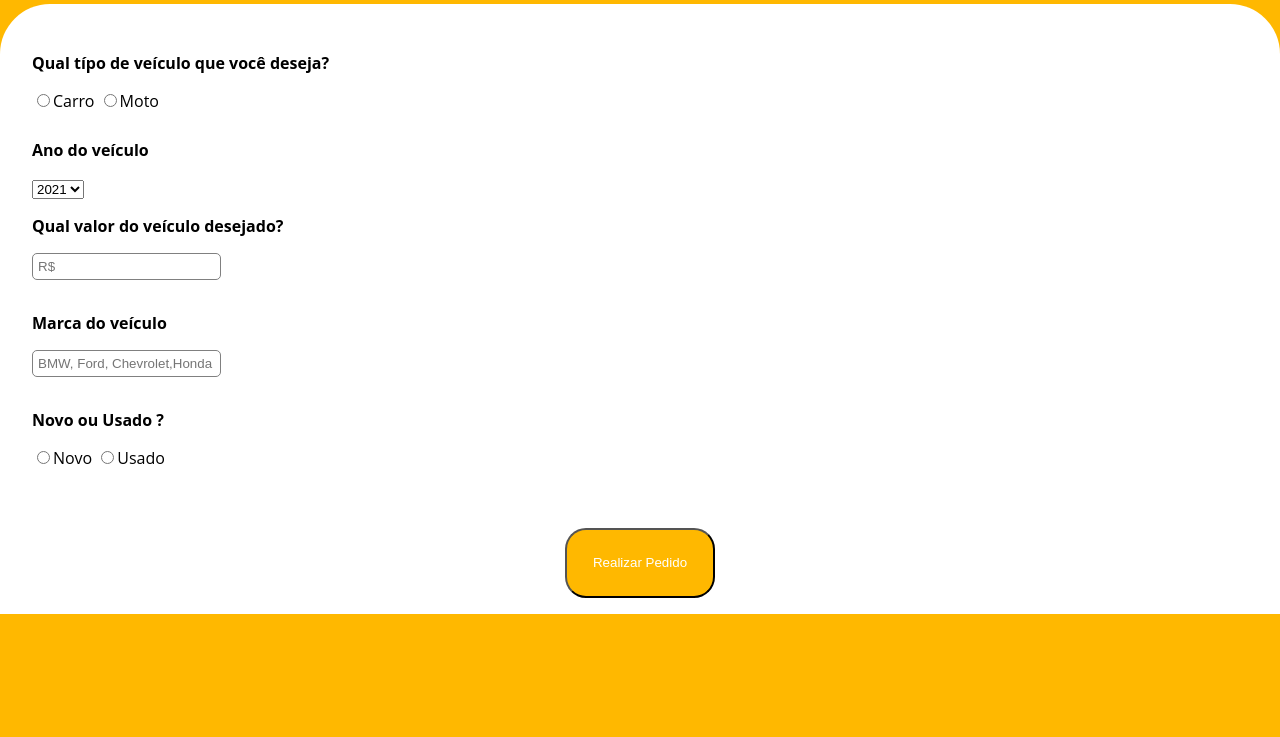
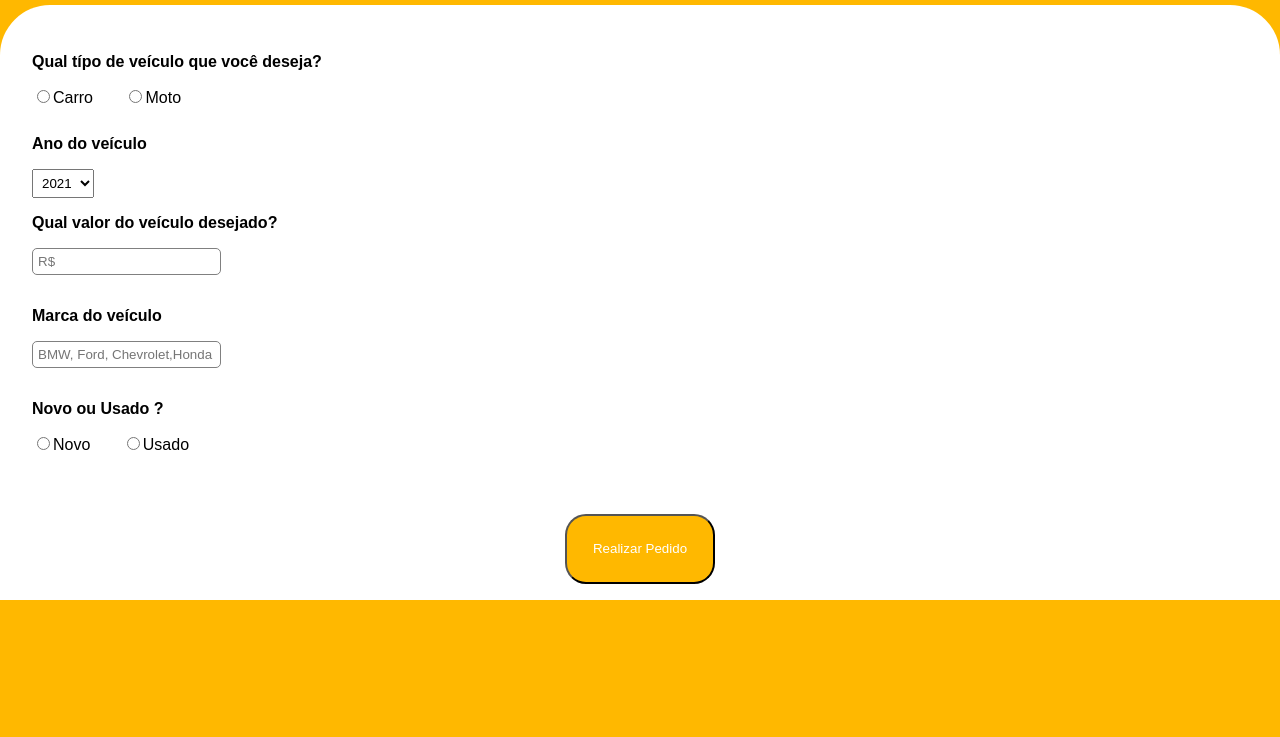
Before and after one commit to EvaldoGraciliano/Proway, a plain HTML site: page [SP05] Financiamento de Carros/Financiamento de carros.html in a window 1280 px wide. Shown: the part 63-800 px from the top of the page. Drawn offline with Linux system fonts and the light colour scheme.

Commit message:
Correção margens
correção de margens

```diff
--- a/[SP05] Financiamento de Carros/Financiamento de carros.html
+++ b/[SP05] Financiamento de Carros/Financiamento de carros.html
@@ -20,13 +20,13 @@
 				<article>
 					<p><b> Qual típo de veículo que você deseja?</b></p>
 					<input type="radio" name="tipoVeiculo" value="carro">Carro
-					<input type="radio" name="tipoVeiculo" value="moto">Moto
+					<input type="radio" class="menu" name="tipoVeiculo" value="moto">Moto
 					<p><b> Ano do veículo</b></p>
 					<select>
-					<option value="2021">2021</option>
-					<option value="2020">2020</option>
-					<option value="2019">2019</option>
-					<option value="2018">2018</option>
+					<option class= "ano" value="2021">2021</option>
+					<option class= "ano" value="2020">2020</option>
+					<option class= "ano" value="2019">2019</option>
+					<option class= "ano" value="2018">2018</option>
 					</select>
 					<p><b> Qual valor do veículo desejado?</b></p>
 					<input  id="valor" class = "input" type="number" step="0.1" placeholder="R$">
@@ -34,7 +34,7 @@
 					<input  id="marca" class = "input" step="0.1" placeholder="BMW, Ford, Chevrolet,Honda">
 					<p><b> Novo ou Usado ?</b></p>
 					<input type="radio" name="novoUsado" value="carro">Novo
-					<input type="radio" name="novoUsado" value="moto">Usado
+					<input type="radio" class="menu" name="novoUsado" value="moto">Usado
 					<br>
 				</article>
 				<div>
--- a/[SP05] Financiamento de Carros/index.css
+++ b/[SP05] Financiamento de Carros/index.css
@@ -19,7 +19,7 @@ nav a:first-child {
 body {
 	background-color: #ffb800;
 	margin: 0;
-	font-family: OpenSans;
+	font-family: Arial, Helvetica, sans-serif;
 	width: 100%;
 }
 .content-box {
@@ -36,7 +36,13 @@ body {
 	padding: 1rem;
 	border-radius: 50px;
 	text-align: justify;
-	font-family: Open Sans;
+	font-family: Arial, Helvetica, sans-serif;
+}
+.menu{
+	margin-left: 2rem;
+}
+select{
+	padding: 5px;
 }
 input{
 	border-radius: 5px;
@@ -50,6 +56,7 @@ div {
 	font-family: Open Sans; /* Fonte */
 }
 button {
+	font-family: Arial, Helvetica, sans-serif;
 	padding: 2vw; /* Tamanho do botão(Espaçamento Dentro do conteúdo)*/
 	border-radius: 21px; /* Bordas do botão*/
 	margin: 1rem; /*Margem do botão*/
```
